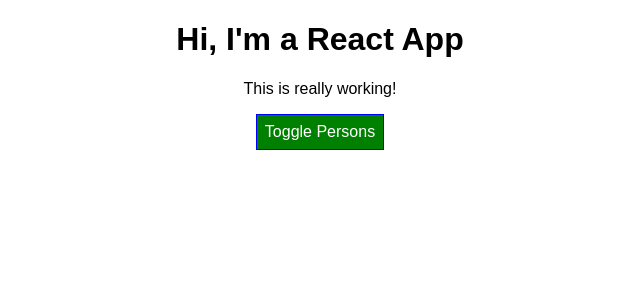
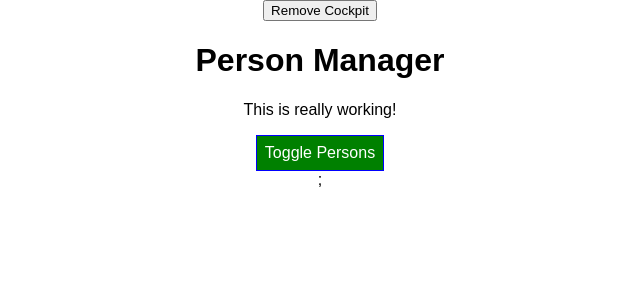
Before and after one commit to kristopherw2/react-hooks-guide, a React app: page / in a window 1280 px wide. Shown: the top 300 px of the page, without its empty margins (320-960 px from the left). Built offline with nearby package versions, Linux system fonts and the light colour scheme.

Commit message:
cleaning up with react useEffect

```diff
--- a/src/components/Cockpit/Cockpit.js
+++ b/src/components/Cockpit/Cockpit.js
@@ -1,6 +1,25 @@
-import React from "react";
+import React, { useEffect } from "react";
 import classes from "./Cockpit.css";
+
 const cockpit = (props) => {
+	useEffect(() => {
+		console.log('[Cockpit.js] useEffect')
+		// HTTP request...
+		setTimeout(() => {
+			alert("Saved data to cloud.")
+		}, 1000)
+		return () => {
+			console.log('[Cockpit.js] clean up work in useEffect')
+		}
+	}, []);
+
+	useEffect(() => {
+		console.log("[Cockpit.js] 2nd useEffect");
+		return () => {
+			console.log("[Cockpit.js] clean up work in 2nd useEffect");
+		};
+	})
+
 	let assignedClasses = [];
 	let btnClass = "";
 
@@ -18,7 +37,7 @@
 
 	return (
 		<div className={classes.Cockpit}>
-			<h1>Hi, I'm a React App</h1>
+			<h1>{props.title}</h1>
 			<p className={assignedClasses.join(" ")}>This is really working!</p>
 			<button className={btnClass} onClick={props.clicked}>
 				Toggle Persons
--- a/src/components/Persons/Person/Person.js
+++ b/src/components/Persons/Person/Person.js
@@ -1,16 +1,19 @@
-import React from "react";
+import React, { Component } from "react";
 import classes from "./Person.css";
 
-const person = (props) => {
-	return (
-		<div className={classes.Person}>
-			<p onClick={props.click}>
-				I'm a {props.name} I am {props.age} years old!
-			</p>
-			<p>{props.children}</p>
-			<input type='text' onChange={props.changed} value={props.name} />
-		</div>
-	);
-};
+class Person extends Component {
+	render() {
+		console.log("[Person.js] rendering...");
+		return (
+			<div className={classes.Person}>
+				<p onClick={this.props.click}>
+					I'm a {this.props.name} I am {this.props.age} years old!
+				</p>
+				<p>{this.props.children}</p>
+				<input type='text' onChange={this.props.changed} value={this.props.name} />
+			</div>
+		);
+	}
+}
 
-export default person;
+export default Person;
--- a/src/components/Persons/Persons.js
+++ b/src/components/Persons/Persons.js
@@ -1,17 +1,51 @@
-import React from "react";
-import Person from './Person/Person'
+import React, { Component } from "react";
+import Person from "./Person/Person";
 
-const persons = (props) =>
-	props.persons.map((person, index) => {
+class Persons extends Component {
+	// static getDerivedStateFromProps(props, state) {
+	//   console.log('[Persons.js] getDerivedStateFromProps');
+	//   return state;
+	// }
+
+	shouldComponentUpdate(nextProps, nextState) {
+    console.log("[Persons.js] shouldComponentUpdate");
+    if(nextProps.persons !== this.props.persons) {
+      return true
+    }
+    else {
+    return false;
+    }
+	}
+
+	getSnapshotBeforeUpdate(prevProps, prevState) {
+		console.log("[Persons.js] getSnapshotBeforeUpdate");
+		return { message: "Snapshot!" };
+	}
+
+	componentDidUpdate(prevProps, prevState, snapshot) {
+		console.log("[Persons.js] componentDidUpdate");
+		console.log(snapshot);
+	}
+
+	componentWillUnmount() {
+		console.log("[Persons.js] componentWillUnmount");
+	}
+
+	render() {
+		console.log("[Persons.js] is rendering...");
+
+		return this.props.persons.map((person, index) => {
 			return (
 				<Person
 					key={person.id}
-				click={() => props.clicked(index)}
+					click={() => this.props.clicked(index)}
 					name={person.name}
 					age={person.age}
-				changed={(event) => props.changed(event, person.id)}
+					changed={(event) => this.props.changed(event, person.id)}
 				/>
 			);
 		});
+	}
+}
 
-  export default persons;
+export default Persons;
--- a/src/containers/App.js
+++ b/src/containers/App.js
@@ -1,21 +1,43 @@
 import React, { Component } from "react";
 import classes from "./App.css";
-import Persons from '../components/Persons/Persons'
-import Cockpit from '../components/Cockpit/Cockpit'
+import Persons from "../components/Persons/Persons";
+import Cockpit from "../components/Cockpit/Cockpit";
 
 class App extends Component {
+	constructor(props) {
+		super(props);
+		console.log("[App.js] constructor");
+	}
 	state = {
 		persons: [
-			{id: "wea1", name: "Kris", age: 35 },
-			{id: "eaw2", name: "Krys", age: 31 },
-			{id: "wae2", name: "Babs", age: 31 },
+			{ id: "wea1", name: "Kris", age: 35 },
+			{ id: "eaw2", name: "Krys", age: 31 },
+			{ id: "wae2", name: "Babs", age: 31 },
 		],
 		showPersons: false,
+		showCockpit: true,
 	};
+
+	static getDerivedStateFromProps(props, state) {
+		console.log("[App.js] getDerivedStateFromProps", props);
+		return state;
+	}
+
+	componentDidMount() {
+		console.log("[App.js] componentDidMount");
+	}
+
+	shouldComponentUpdate(nextProps, nextState) {
+		console.log("[App.js] shouldComponentUpdate");
+		return true;
+	}
+	componentDidUpdate() {
+		console.log("[App.js] componentDidUpdate");
+	}
 
 	nameChangedHandler = (event, id) => {
 		const personIndex = this.state.persons.findIndex((p) => {
-			return p.id=== id;
+			return p.id === id;
 		});
 		const person = { ...this.state.persons[personIndex] };
 
@@ -44,28 +66,36 @@
 	};
 
 	render() {
-
+		console.log("[App.js] render");
 		let persons = null;
 
 		if (this.state.showPersons) {
 			persons = (
-				<Persons persons={this.state.persons}
-				clicked={this.deletePersonHandler}
-				changed={this.nameChangedHandler}/>
-			)
+				<Persons
+					persons={this.state.persons}
+					clicked={this.deletePersonHandler}
+					changed={this.nameChangedHandler}
+				/>
+			);
 		}
 
-
-
 		return (
-				<div className={classes.App}>
-					<Cockpit
+			<div className={classes.App}>
+				<button
+					onClick={() => {
+						this.setState({ showCockpit: false });
+					}}
+				>
+					Remove Cockpit
+				</button>
+				{this.state.showCockpit ? <Cockpit
+					title={this.props.appTitle}
 					showPersons={this.state.showPersons}
-					persons ={this.state.persons}
+					persons={this.state.persons}
 					clicked={this.togglePersonsHandler}
-					/>
-					{persons}
-				</div>
+				/> : null};
+				{persons}
+			</div>
 		);
 	}
 }
--- a/src/index.js
+++ b/src/index.js
@@ -4,5 +4,5 @@
 import App from './containers/App';
 import registerServiceWorker from './registerServiceWorker';
 
-ReactDOM.render(<App />, document.getElementById('root'));
+ReactDOM.render(<App appTitle="Person Manager"/>, document.getElementById('root'));
 registerServiceWorker();
```
Lines whose indentation alone changed are shown as unchanged.
